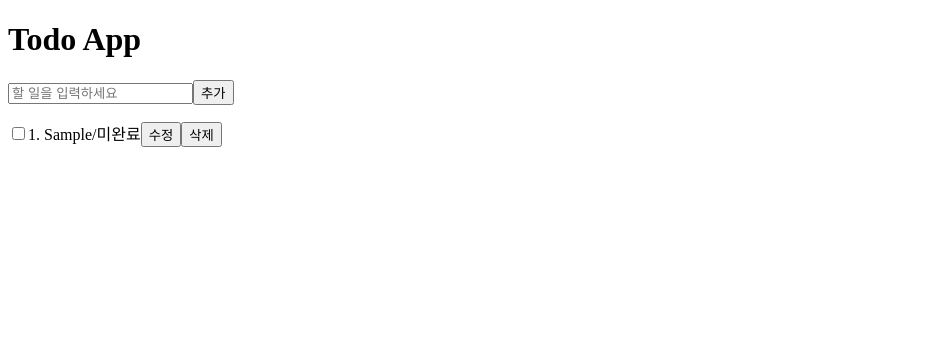
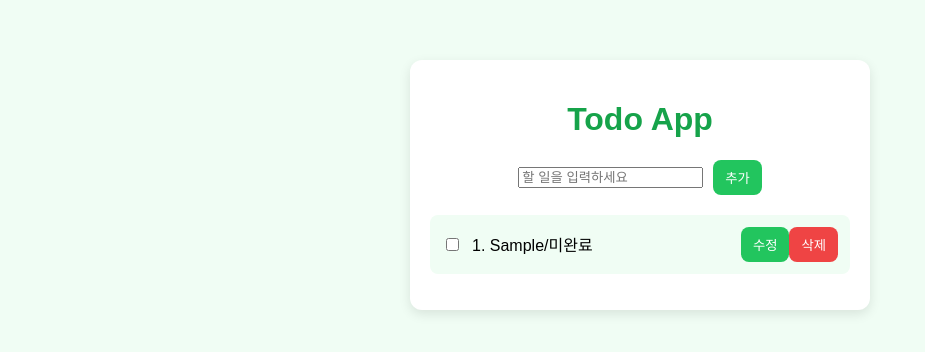
Before and after one commit to JuyoungKim1024/react-todo-mession1, a React (Vite) app: page / in a window 1280 px wide. Both pictures are taken after typing "Sample" into the empty fields and a click on the button "추가". Shown: the top 352 px of the page, without its empty margins (0-925 px from the left). Built offline with nearby package versions, Linux system fonts and the light colour scheme.

Commit message:
css꾸며보기

```diff
--- /dev/null
+++ b/src/App.css
@@ -0,0 +1,114 @@
+body {
+    background-color: #f0fdf4;
+    font-family: sans-serif;
+}
+
+/* 컨테이너 */
+.container {
+    width: 420px;
+    margin: 60px auto;
+    padding: 20px;
+    background: #ffffff;
+    border-radius: 12px;
+    box-shadow: 0 4px 12px rgba(0, 0, 0, 0.1);
+}
+
+/* 제목 */
+h1 {
+    text-align: center;
+    color: #16a34a;
+}
+
+/* 입력 영역 */
+form {
+    display: flex;
+    justify-content: center;
+    align-items: center;
+    gap: 10px; /* input이랑 버튼 간격 */
+    margin-bottom: 20px;
+}
+
+input[type='text'] {
+    flex: 1;
+    padding: 10px;
+    border: 1px solid #bbf7d0;
+    border-radius: 8px;
+    outline: none;
+}
+
+/* 버튼 */
+button {
+    padding: 8px 12px;
+    border: none;
+    border-radius: 8px;
+    cursor: pointer;
+    color: white;
+}
+
+/* 추가/수정 버튼 */
+form button {
+    background-color: #22c55e;
+}
+
+form button:hover {
+    background-color: #16a34a;
+}
+
+/* 리스트 */
+ul {
+    padding: 0;
+    margin-top: 20px;
+}
+
+/* 핵심: li 정렬 */
+li {
+    list-style: none;
+    display: flex;
+    align-items: center;
+    padding: 12px;
+    margin-bottom: 10px;
+    background: #f0fdf4;
+    border-radius: 8px;
+    gap: 10px;
+}
+
+/* 체크박스 */
+li input[type='checkbox'] {
+    cursor: pointer;
+}
+
+/* 텍스트 */
+li span {
+    flex: 1; /* 👉 핵심: 버튼 밀어내기 */
+    text-align: left; /* 👉 텍스트 왼쪽 정렬 */
+}
+
+/* 완료 상태 */
+.completed {
+    text-decoration: line-through;
+    color: #9ca3af;
+}
+
+/* 수정 버튼 */
+.edit-btn {
+    background-color: #22c55e;
+}
+
+.edit-btn:hover {
+    background-color: #16a34a;
+}
+
+/* 삭제 버튼 */
+.delete-btn {
+    background-color: #ef4444;
+    text-align: left;
+}
+
+.delete-btn:hover {
+    background-color: #dc2626;
+}
+
+.btn-group {
+    display: flex;
+    margin-left: auto;
+}
--- a/src/App.jsx
+++ b/src/App.jsx
@@ -1,3 +1,4 @@
+import './App.css'
 import TodoApp from './components/TodoApp'
 
 export default function App() {
--- a/src/components/TodoApp.jsx
+++ b/src/components/TodoApp.jsx
@@ -40,7 +40,7 @@ export default function TodoApp() {
     }
 
     return (
-        <div>
+        <div className="container">
             <h1>Todo App</h1>
 
             <TodoWriteForm input={input} changeInput={changeInput} addTodo={addTodo} editId={editId} />
--- a/src/components/TodoList.jsx
+++ b/src/components/TodoList.jsx
@@ -2,11 +2,21 @@ export default function TodoList({ todos, deleteTodo, editTodo, toggleTodo }) {
     return (
         <ul style={{ listStyle: 'none', padding: 0 }}>
             {todos.map((todo, index) => (
-                <li key={todo.id} style={{ textDecoration: todo.completed ? 'line-through' : 'none' }}>
+                <li
+                    key={todo.id}
+                    style={{ textDecoration: todo.completed ? 'line-through' : 'none' }}
+                    className={todo.completed ? 'completed' : ''}
+                >
                     <input type="checkbox" checked={todo.completed} onChange={() => toggleTodo(todo.id)} />
                     {index + 1}. {todo.text}/{todo.completed ? '완료' : '미완료'}
-                    <button onClick={() => editTodo(todo)}>수정</button>
-                    <button onClick={() => deleteTodo(todo.id)}>삭제</button>
+                    <div className="btn-group">
+                        <button className="edit-btn" onClick={() => editTodo(todo)}>
+                            수정
+                        </button>
+                        <button className="delete-btn" onClick={() => deleteTodo(todo.id)}>
+                            삭제
+                        </button>
+                    </div>
                 </li>
             ))}
         </ul>
--- a/src/components/TodoWriteForm.jsx
+++ b/src/components/TodoWriteForm.jsx
@@ -1,9 +1,11 @@
 export default function TodoWriteForm({ input, changeInput, addTodo, editId }) {
     return (
         <form onSubmit={addTodo}>
-            <input value={input} onChange={changeInput} placeholder="할 일을 입력하세요" />
+            <input className="input" value={input} onChange={changeInput} placeholder="할 일을 입력하세요" />
 
-            <button type="submit">{editId ? '수정' : '추가'}</button>
+            <button className="button" type="submit">
+                {editId ? '수정' : '추가'}
+            </button>
         </form>
     )
 }
```
